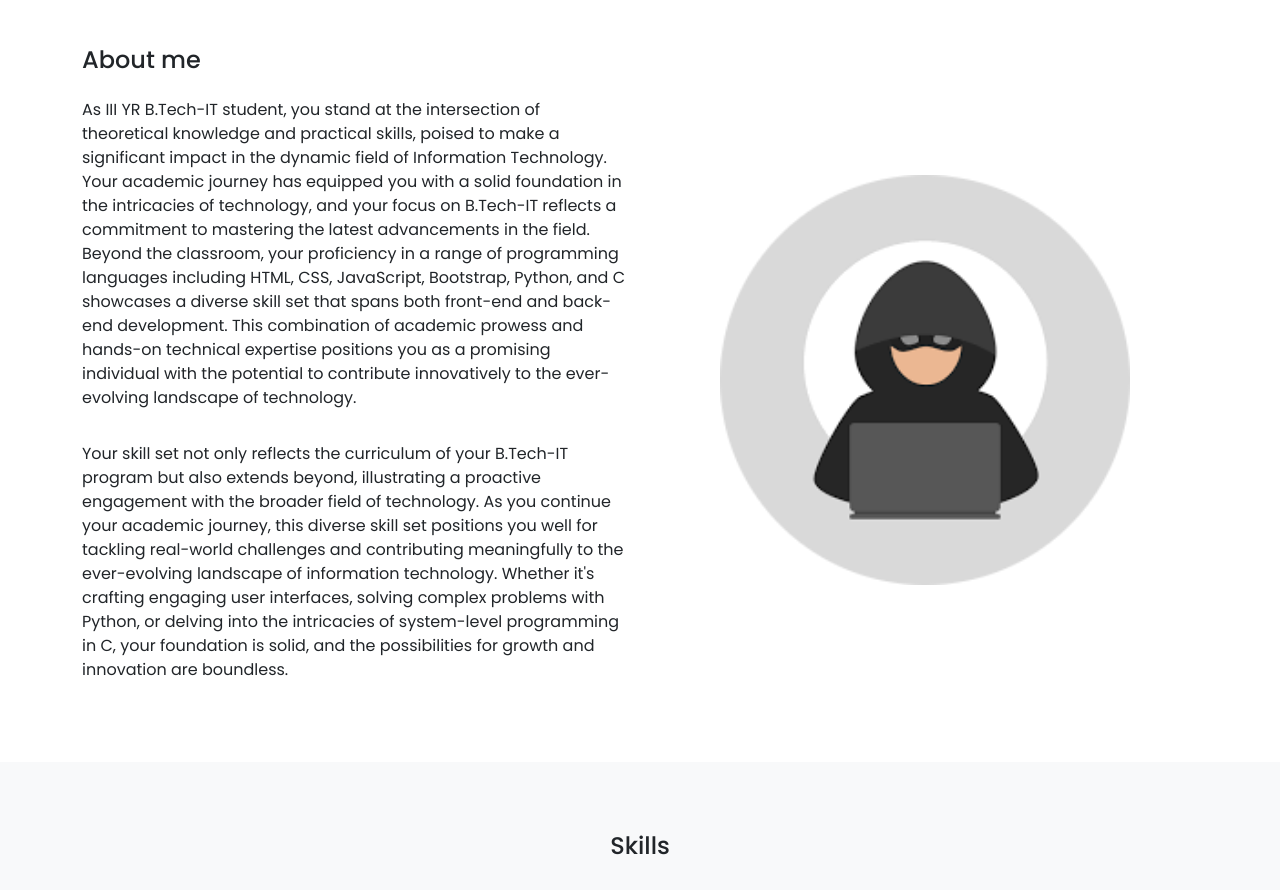
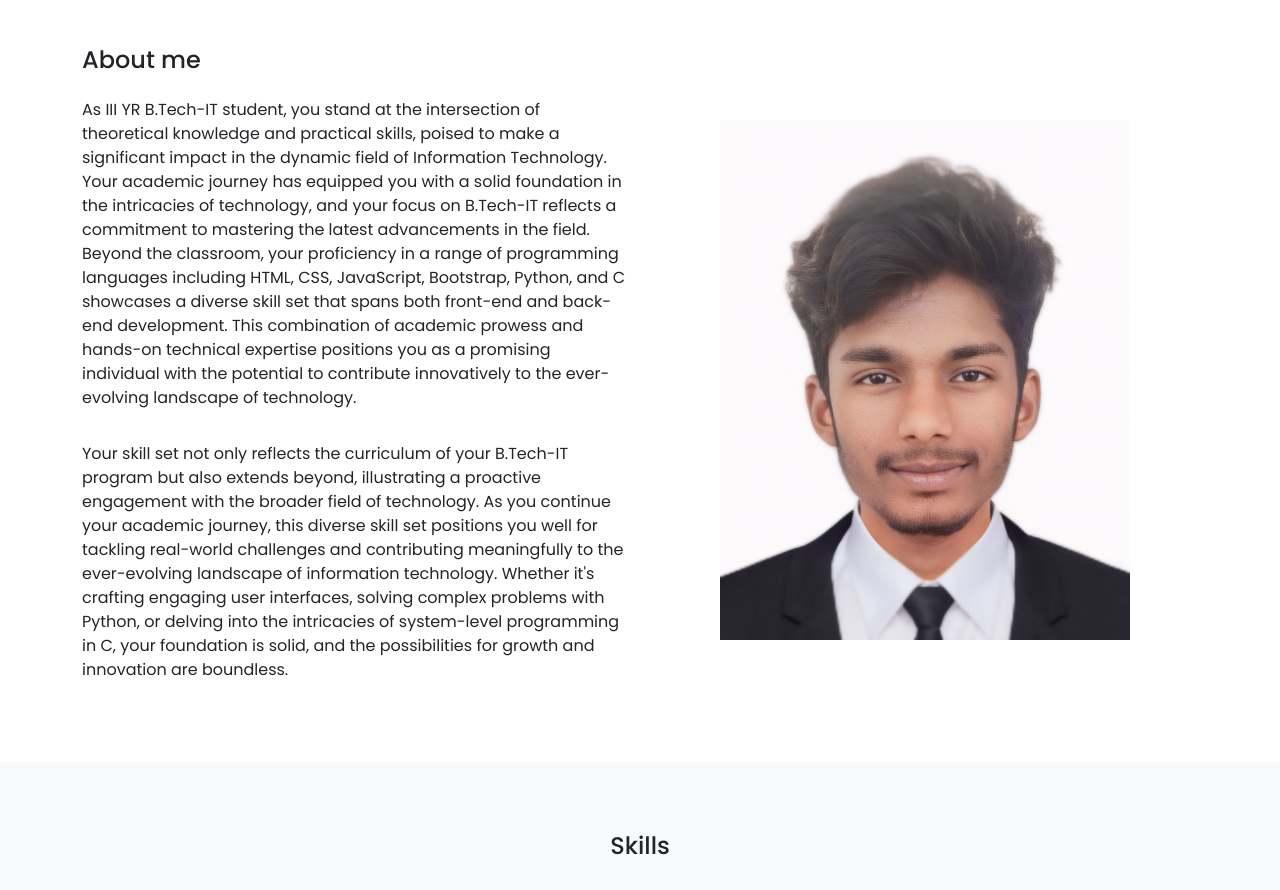
Before and after one commit to nitheesh29bec/Portfolio-FED, a plain HTML site: page index.html in a window 1280 px wide. Shown: the part 885-1775 px from the top of the page. Drawn offline with nearby package versions, Linux system fonts and the light colour scheme.

Commit message:
Update index.html
JD on Screen

```diff
--- a/index.html
+++ b/index.html
@@ -96,7 +96,7 @@
           growth and innovation are boundless.</p>
         </div>
         <div class="col-md-6 text-center"><img src=
-        "/Assets/profile-pic.png" alt="Nitheesh's Profile pic" class=
+        "/Assets/Profess JD Port.jpg" alt="Nitheesh's Profile pic" class=
         "img-fluid w-75"></div>
       </div>
     </div>
```
